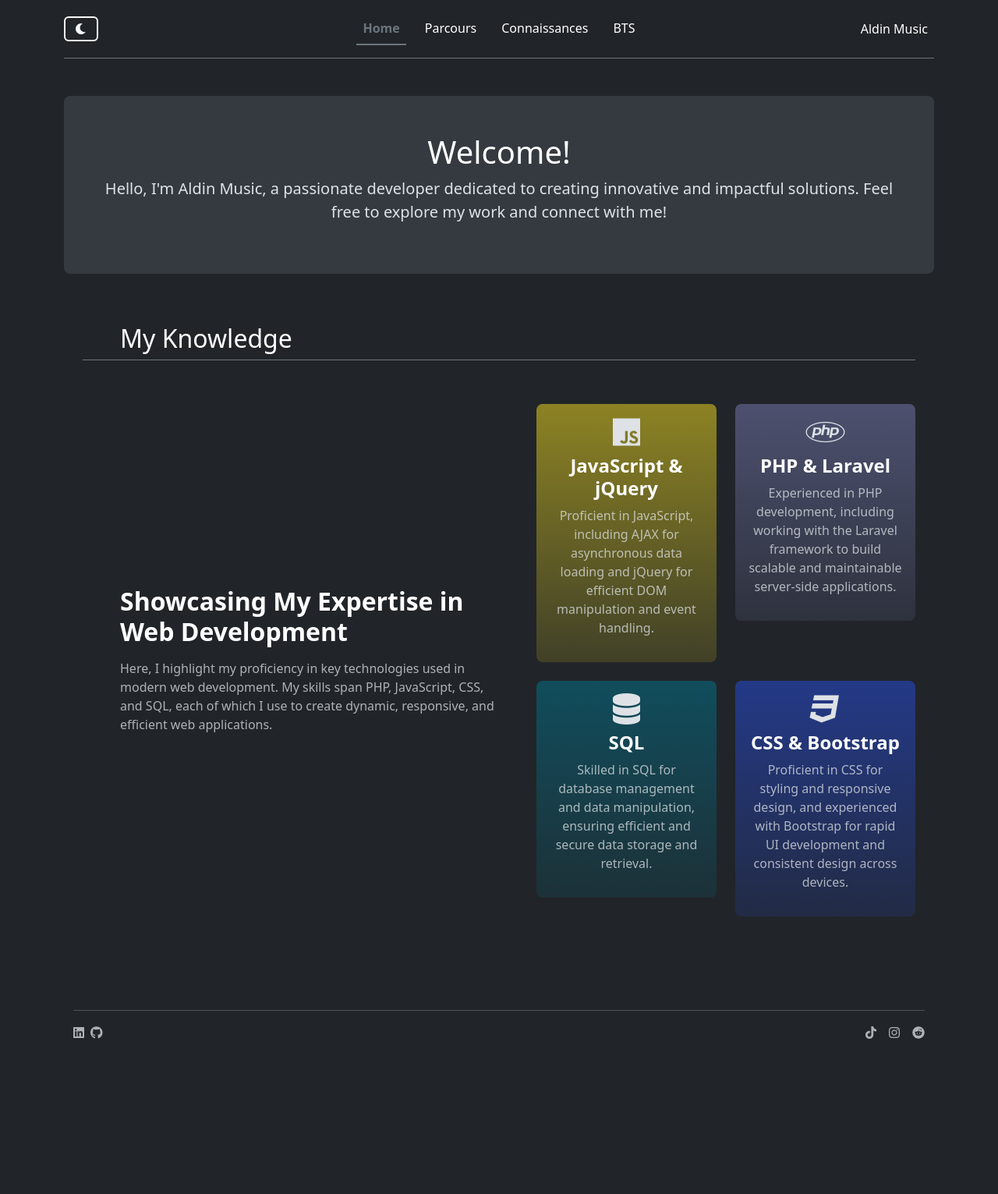
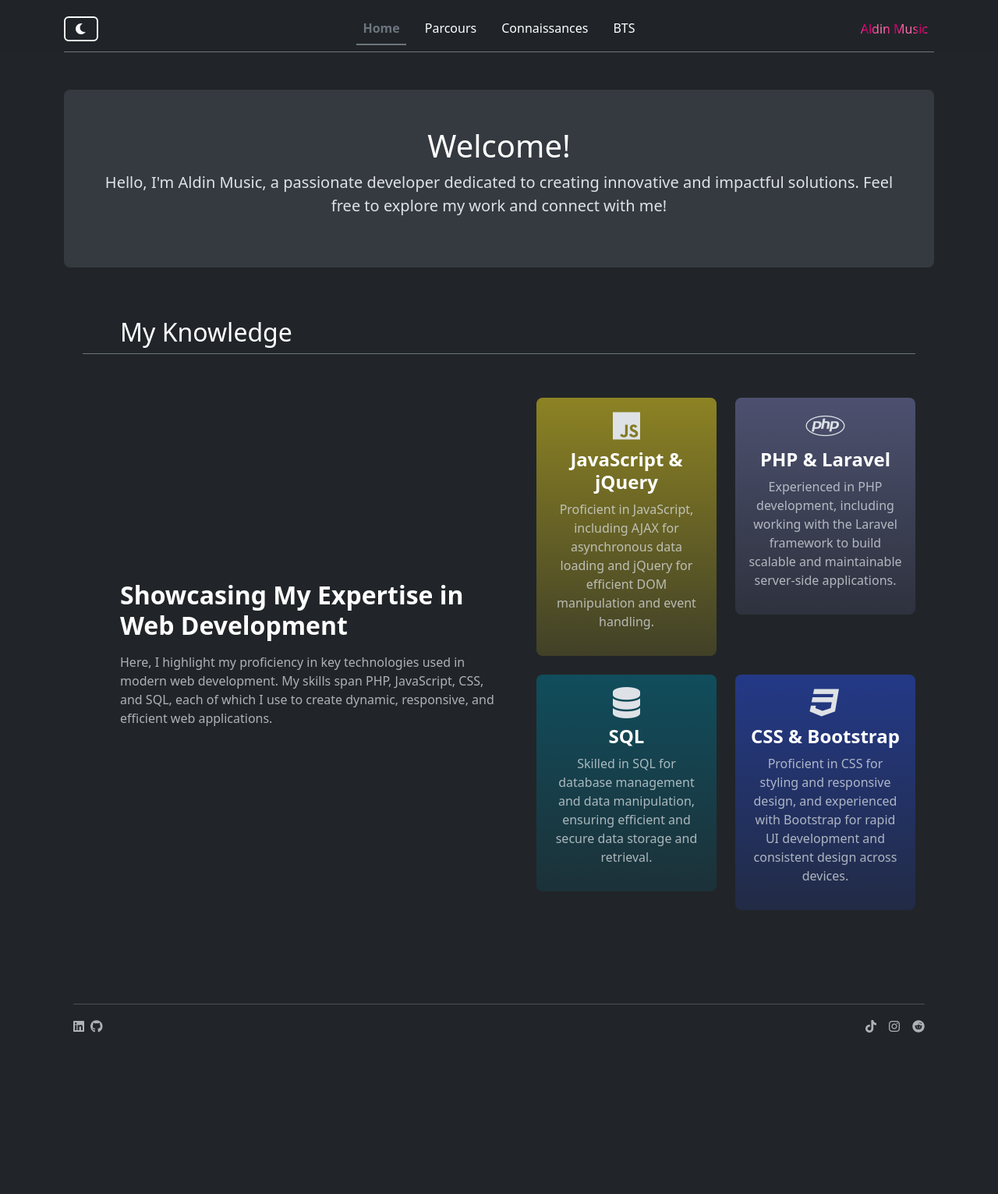
Before and after one commit to kpoptrashBlaenk/Portoflio, a PHP site: page / in a window 1280 px wide. Shown: the top 1531 px of the page at 78% size. Run offline with PHP 8.4, Linux system fonts and the light colour scheme.

Commit message:
Update Navbar "Blur & Pink"

```diff
--- a/partials/navbar.php
+++ b/partials/navbar.php
@@ -1,6 +1,7 @@
-<div class="container sticky-top">
-    <header class="d-flex flex-wrap align-items-center justify-content-center justify-content-md-between py-3 mb-4 border-bottom border-secondary">
-        <div class="col-md-3 mb-2 mb-md-0 d-none d-md-block">
+<div class="bg-body bg-opacity-75 sticky-top blur-back-10">
+    <div class="container">
+        <header class="d-flex flex-wrap align-items-center justify-content-center justify-content-md-between py-3 pb-2 border-bottom mb-4 border-secondary">
+            <div class="col-md-3 mb-1 mb-md-0 d-none d-md-block">
                 <button class="btn d-inline-flex" id="toggle-theme">
                     <i class="fa fa-moon" id="theme-icon"></i>
                 </button>
@@ -14,7 +15,8 @@
             </ul>
 
             <div class="col-md-3 text-end d-none d-md-block">
-            <a href="#" class="nav-link px-2">Aldin Music</a>
+                <a href="#" class="nav-link px-2"><span class="bg-gradient-pink ">Aldin Music</span></a>
             </div>
         </header>
     </div>
+</div>
--- a/styles.css
+++ b/styles.css
@@ -1,8 +1,15 @@
+/* TAG */
 body {
     overflow-x: hidden;
     overflow-y: auto;
 }
 
+header {
+    opacity: 1;
+    var(--bs-bg-tertiary)
+}
+
+/* ID */
 #toggle-theme {
     border-width: 2px;
 }
@@ -20,10 +27,38 @@
     left: 100%;
 }
 
+.bg-gradient-pink {
+    background: linear-gradient(to right,
+    #ff4d94, /* Vivid Pink */
+    #e6007e, /* Strong Pink */
+    #d10066, /* Deep Pink */
+    #e6007e, /* Strong Pink */
+    #ff4d94, /* Vivid Pink */
+    #ff66b2, /* Medium Pink */
+    #ff80ab, /* Light Pinkish Purple */
+    #ff66b2, /* Medium Pink */
+    #ff4d94, /* Vivid Pink */
+    #e6007e, /* Strong Pink */
+    #d10066, /* Deep Pink */
+    #e6007e, /* Strong Pink */
+    #ff4d94, /* Vivid Pink */
+    #ff66b2, /* Medium Pink */
+    #ff80ab, /* Light Pinkish Purple */
+    #ff66b2, /* Medium Pink */
+    #ff4d94, /* Vivid Pink */
+    #e6007e, /* Strong Pink */
+    #d10066, /* Deep Pink */
+    #e6007e, /* Strong Pink */
+    #ff4d94 /* Vivid Pink */
+    );
+    -webkit-background-clip: text;
+    -webkit-text-fill-color: transparent;
+}
+
+
 /* RAINBOW */
 .rainbow-line {
     width: 100vw;
-    height: 31px;
     height: 28px;
     position: relative;
     transition: 3s;
```
Lines whose indentation alone changed are shown as unchanged.
